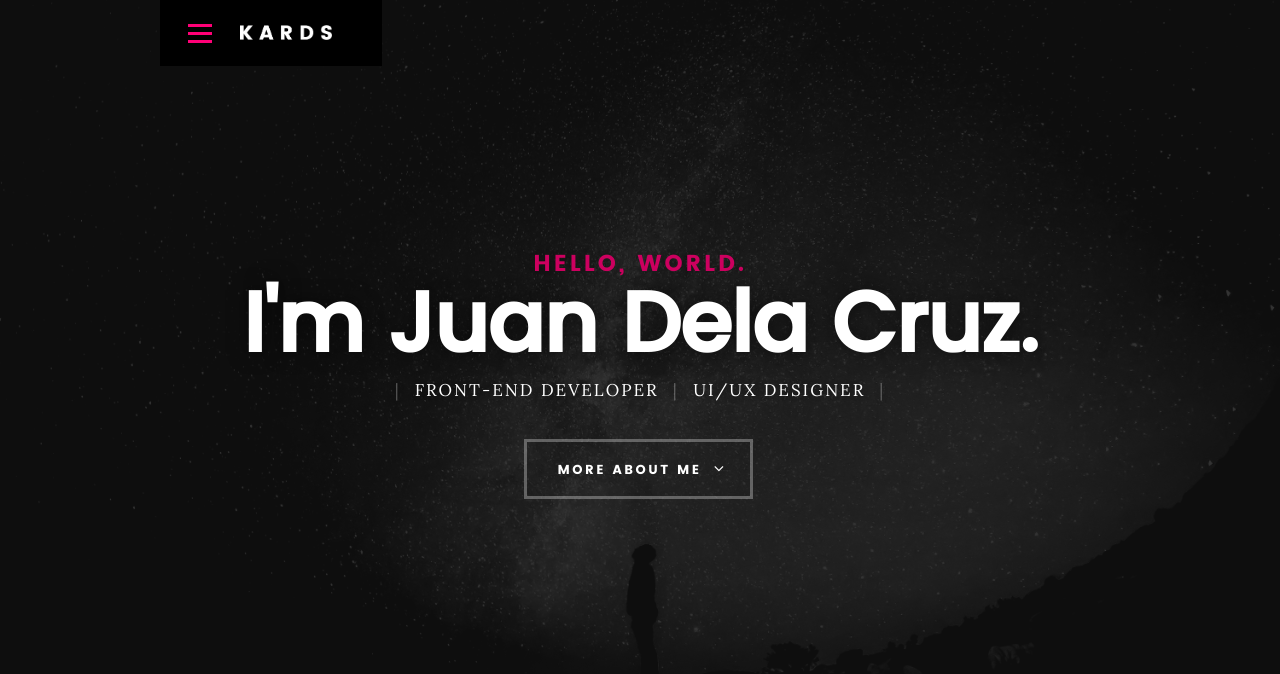
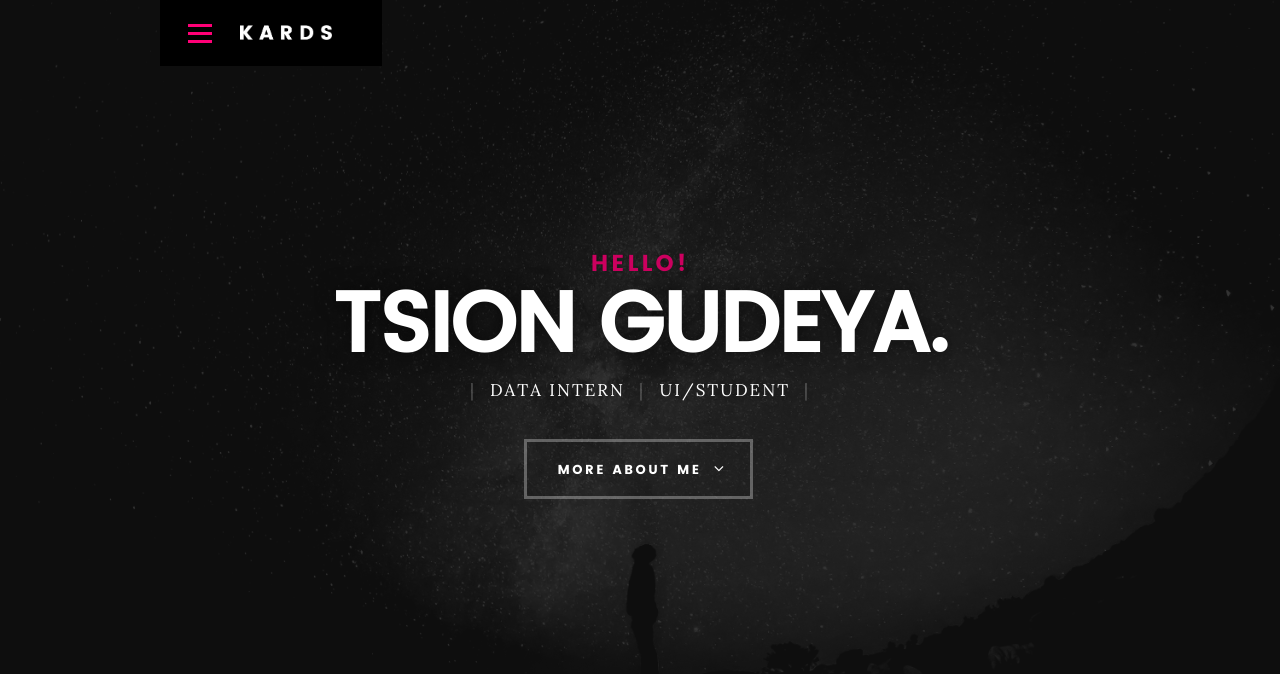
Before and after one commit to TsionG1/PersonalSite, a plain HTML site: page index.html in a window 1280 px wide. Shown: the top 674 px of the page. Drawn offline with Linux system fonts and the light colour scheme; files whose address does not match are found by name.

Commit message:
Update index.html

```diff
--- a/index.html
+++ b/index.html
@@ -73,12 +73,12 @@
 
    			<div class="col-twelve">
 
-	   			<h5>Hello, World.</h5>
-	   			<h1>I'm Juan Dela Cruz.</h1>
+	   			<h5>Hello!</h5>
+	   			<h1> TSION GUDEYA.</h1>
 
 	   			<p class="intro-position">
-	   				<span>Front-end Developer</span>
-	   				<span>UI/UX Designer</span>
+	   				<span>DATA INTERN</span>
+	   				<span>UI/STUDENT</span>
 	   			</p>
 
 	   			<a class="button stroke smoothscroll" href="#about" title="">More About Me</a>
```
